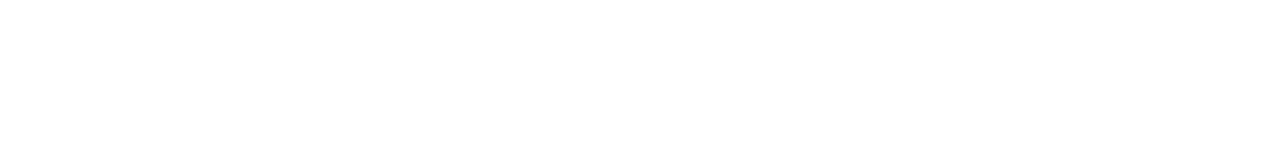
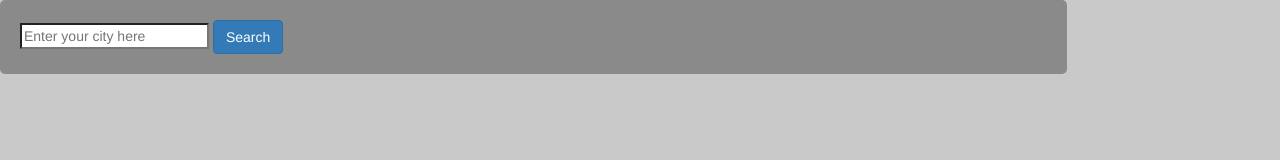
Before and after one commit to mebble/Trimodulo_City, a plain HTML site: page index.html in a window 1280 px wide. Drawn offline with Linux system fonts and the light colour scheme.

Commit message:
Added search box

```diff
--- a/index.html
+++ b/index.html
@@ -3,14 +3,31 @@
 	<head>
 		<title>Find Your City</title>
 		<meta charset="utf-8">
-		<meta http-equiv="X-UA-Compatible" content="IE=edge">
-		<meta name="viewport" content="width=device-width, initial-scale=1">
-		<!--[if lt IE 9]>
-    	<script src="https://oss.maxcdn.com/html5shiv/3.7.3/html5shiv.min.js"></script>
-    	<script src="https://oss.maxcdn.com/respond/1.4.2/respond.min.js"></script>
-    	<![endif]-->
+		<link rel="stylesheet" type="text/css" href="lib/bootstrap/bootstrap.css">
+    	<style>
+    		body {
+    			background-color: #c9c9c9;
+    		}
+    		#search-box {
+    			background-color: #8a8a8a;
+    			border-radius: 5px;
+    			padding: 20px;
+    		}
+    		button {
+    			padding: 50px;
+    		}
+    	</style>
 	</head>
 	<body>
-		<div></div>
+		<div class="container-fluid">
+			<div class="row search">
+				<div id="search-box" class="col-md-10 col-md-offset-2 center-block">
+					<form role="form" action="">
+						<input type="search" placeholder="Enter your city here" name="city-query">
+						<button type="submit" class="btn btn-primary">Search</button>
+					</form>
+				</div>
+			</div>
+		</div>
 	</body>
 </html>
```
